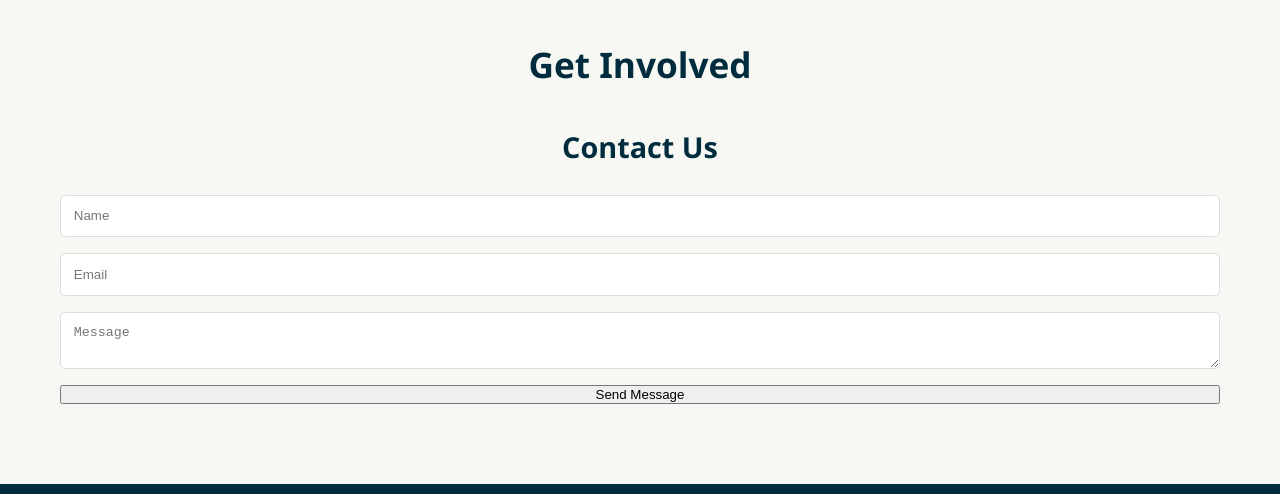
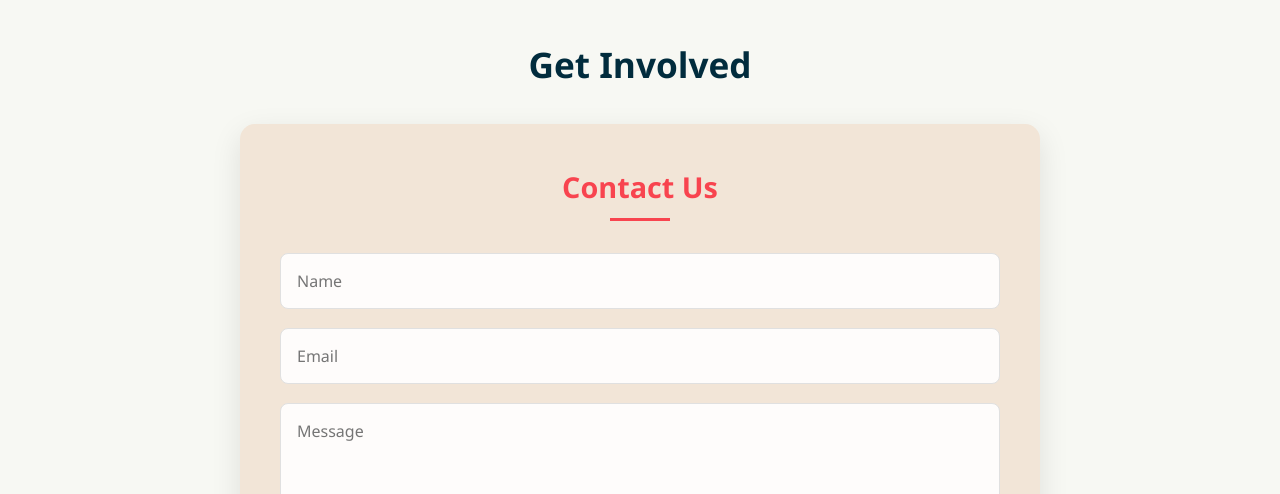
Before and after one commit to sharanmehta01/NoshBox_Website_Temp, a plain HTML site: page index.html in a window 1280 px wide. Shown: the part 3470-3964 px from the top of the page. Drawn offline with Linux system fonts and the light colour scheme.

Commit message:
Add files via upload

```diff
--- a/styles.css
+++ b/styles.css
@@ -281,19 +281,97 @@ section h3 {
     grid-template-columns: repeat(auto-fit, minmax(300px, 1fr));
     gap: 2rem;
     margin-top: 2rem;
+    max-width: 800px;
+    margin-left: auto;
+    margin-right: auto;
+}
+
+.contact-form {
+    background: var(--white);
+    padding: 2.5rem;
+    border-radius: 15px;
+    box-shadow: 0 10px 30px rgba(0,0,0,0.1);
+}
+
+.contact-form h3 {
+    text-align: center;
+    margin-bottom: 2rem;
+    font-size: 1.8rem;
+    color: var(--primary-color);
+    position: relative;
+    padding-bottom: 10px;
+}
+
+.contact-form h3::after {
+    content: '';
+    position: absolute;
+    width: 60px;
+    height: 3px;
+    background: var(--primary-color);
+    bottom: 0;
+    left: 50%;
+    transform: translateX(-50%);
 }
 
 .contact-form form {
     display: flex;
     flex-direction: column;
-    gap: 1rem;
+    gap: 1.2rem;
 }
 
 .contact-form input,
 .contact-form textarea {
-    padding: 0.8rem;
-    border: 1px solid #ddd;
-    border-radius: 5px;
+    padding: 1rem;
+    border: 1px solid #e0e0e0;
+    border-radius: 8px;
+    font-family: 'Segoe UI', Tahoma, Geneva, Verdana, sans-serif;
+    font-size: 1rem;
+    transition: all 0.3s ease;
+    background-color: rgba(255, 255, 255, 0.9);
+}
+
+.contact-form input:focus,
+.contact-form textarea:focus {
+    outline: none;
+    border-color: var(--primary-color);
+    box-shadow: 0 0 0 2px rgba(248, 68, 79, 0.2);
+}
+
+.contact-form textarea {
+    min-height: 150px;
+    resize: vertical;
+}
+
+.contact-form button {
+    background: var(--primary-color);
+    color: #ffffff;
+    padding: 1rem;
+    border: none;
+    border-radius: 8px;
+    font-size: 1rem;
+    font-weight: 600;
+    text-transform: uppercase;
+    letter-spacing: 1px;
+    cursor: pointer;
+    transition: all 0.3s ease;
+    margin-top: 0.5rem;
+}
+
+.contact-form button:hover {
+    background: #e03841; /* Slightly darker shade of primary color */
+    transform: translateY(-2px);
+    box-shadow: 0 5px 15px rgba(248, 68, 79, 0.3);
+}
+
+.contact-form button:active {
+    transform: translateY(0);
+}
+
+/* Add responsive adjustments */
+@media (max-width: 768px) {
+    .contact-form {
+        padding: 1.8rem;
+    }
 }
 
 .social-links {
```
